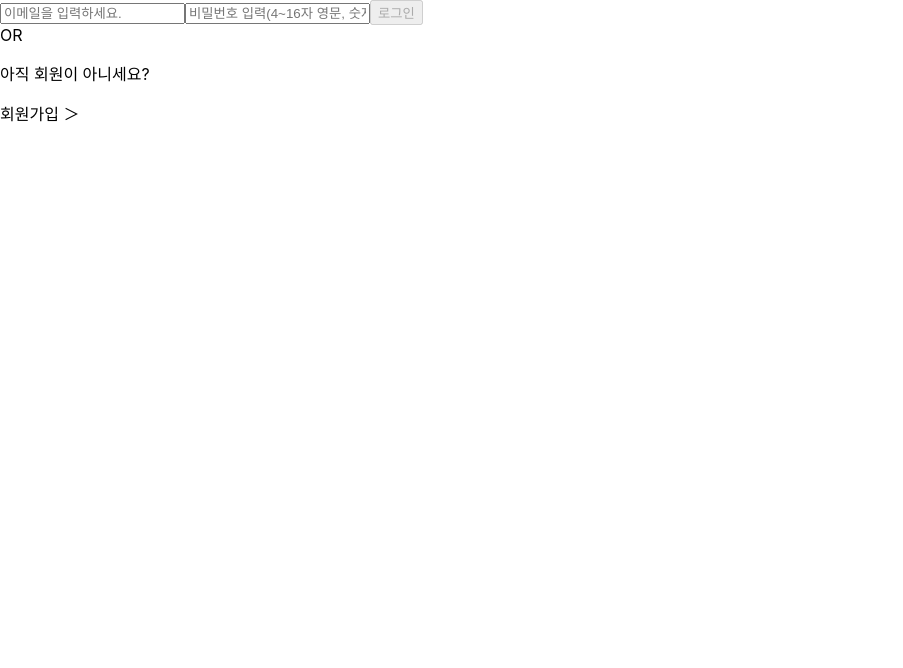
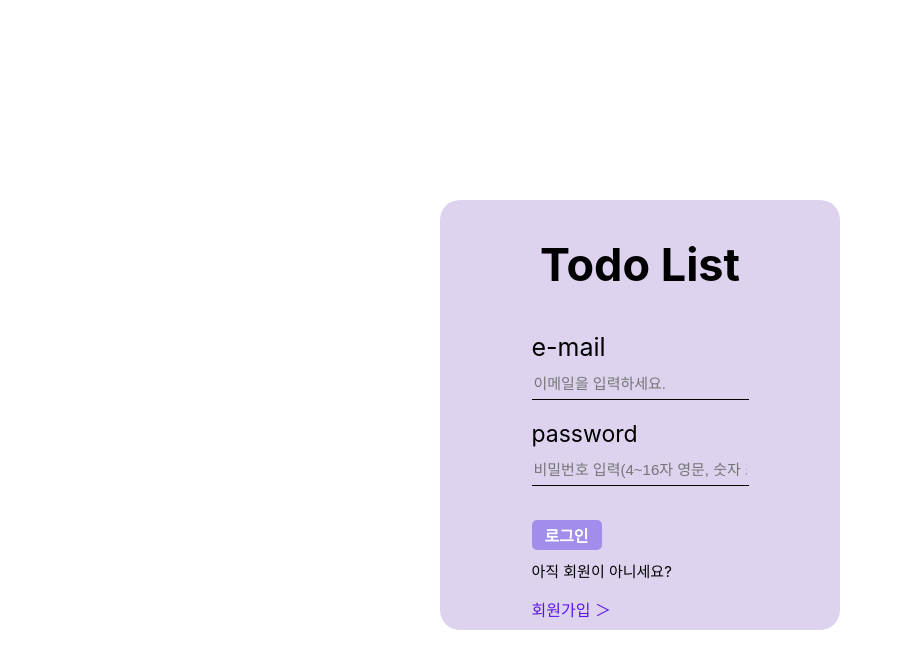
Before and after one commit to k-gardn/wanted-pre-onboarding-frontend, a React (Create React App) app: page /login in a window 1280 px wide. Shown: the top 668 px of the page, without its empty margins (0-903 px from the left). Built offline with nearby package versions, Linux system fonts and the light colour scheme.

Commit message:
Design: ui 구현

```diff
--- a/src/components/form/Form.jsx
+++ b/src/components/form/Form.jsx
@@ -1,4 +1,5 @@
 import React, { useState, useRef } from "react";
+import styled from "styled-components";
 import { instance } from "../../network/request";
 
 export const Form = ({ todo, setTodo }) => {
@@ -28,8 +29,7 @@ export const Form = ({ todo, setTodo }) => {
 
   return (
     <form onSubmit={onSubmitHandler} className="form_container">
-      <div className="input_container">
-        <label>내용</label>
+      <FormContainer className="input_container">
         <input
           type="text"
           name="content"
@@ -38,9 +38,40 @@ export const Form = ({ todo, setTodo }) => {
           value={inputTodo.todo}
           required
         />
-      </div>
-      <button onClick={creatTodoHandler}>추가하기</button>
+        <button onClick={creatTodoHandler}>추가하기</button>
+      </FormContainer>
     </form>
   );
 };
 export default Form;
+
+const FormContainer = styled.div`
+  display: flex;
+  margin-bottom: 20px;
+  & input {
+    &::placeholder {
+      display: flex;
+      padding-left: 15px;
+    }
+    border: none;
+    border-radius: 10px;
+    width: 25vw;
+    height: 30px;
+    font-size: 15px;
+    margin-right: 20px;
+    /* background-color: transparent; */
+  }
+  & button {
+    border: transparent;
+    border-radius: 5px;
+    /* padding: 8px 10px; */
+    background-color: #6949e980;
+    width: 75px;
+    height: 30px;
+    text-align: center;
+    color: white;
+    font-size: 15px;
+    font-weight: 600;
+    cursor: pointer;
+  }
+`;
--- a/src/components/todo/EditItem.jsx
+++ b/src/components/todo/EditItem.jsx
@@ -1,5 +1,6 @@
 import React from "react";
 import { useState } from "react";
+import styled from "styled-components";
 import { instance } from "../../network/request";
 
 export const EditItem = ({
@@ -37,9 +38,8 @@ export const EditItem = ({
   }
 
   return (
-    <>
+    <EditItemContainer>
       <form onSubmit={(e) => e.preventDefault()}>
-        <label>내용</label>
         <input
           type="text"
           name="content"
@@ -48,8 +48,57 @@ export const EditItem = ({
           value={content}
           required
         />
-        <button onClick={editTodoHandler}>제출</button>
+        <EditbuttonSet>
+          <EditButton onClick={editTodoHandler}>제출</EditButton>
+          <EditCancelButton onClick={closeEdit}>수정 취소</EditCancelButton>
+        </EditbuttonSet>
       </form>
-    </>
+    </EditItemContainer>
   );
 };
+
+const EditItemContainer = styled.div`
+  display: flex;
+  flex-direction: column;
+  & form {
+    display: flex;
+    flex-direction: column;
+  }
+  & input {
+    &::placeholder {
+      display: flex;
+      padding-left: 10px;
+    }
+    border: 2px solid #6949e980;
+    border-radius: 10px;
+    width: 220px;
+    height: 30px;
+    font-size: 15px;
+    margin-top: 10px;
+  }
+`;
+
+const EditbuttonSet = styled.div`
+  margin-top: 10px;
+  display: flex;
+  justify-content: flex-end;
+`;
+
+const EditButton = styled.button`
+  border: 2px solid #6949e980;
+  background-color: white;
+  color: #502ae7ee;
+  border-radius: 7px;
+  padding: 5px 7px;
+  cursor: pointer;
+  margin: 0 7px;
+`;
+
+const EditCancelButton = styled.button`
+  border: 2px solid #6949e980;
+  background-color: white;
+  color: #502ae7ee;
+  border-radius: 7px;
+  padding: 5px 7px;
+  cursor: pointer;
+`;
--- a/src/components/todo/TodoItem.jsx
+++ b/src/components/todo/TodoItem.jsx
@@ -51,9 +51,13 @@ export const TodoItem = ({ id, todo, setTodo, isCompleted, userId }) => {
     <TodoItemContainer>
       {editMode ? <div>{todo}</div> : <div>{content}</div>}
       {status ? (
-        <button onClick={completeHandler}>not yet</button>
+        <StatusButton className="notyet" onClick={completeHandler}>
+          not yet
+        </StatusButton>
       ) : (
-        <button onClick={completeHandler}>complete!</button>
+        <StatusButton className="completed" onClick={completeHandler}>
+          complete!
+        </StatusButton>
       )}
       {editMode ? (
         <>
@@ -65,21 +69,65 @@ export const TodoItem = ({ id, todo, setTodo, isCompleted, userId }) => {
             setTodo={setTodo}
             closeEdit={closeEdit}
           />
-          <button onClick={closeEdit}>수정 취소</button>
         </>
       ) : (
-        <>
-          <button onClick={updateHandler}>수정</button>
+        <MainButtonSet>
+          <button className="editButton" onClick={updateHandler}>
+            수정
+          </button>
           <button onClick={deleteHandler}>삭제</button>
-        </>
+        </MainButtonSet>
       )}
     </TodoItemContainer>
   );
 };
 
 const TodoItemContainer = styled.div`
-  border: 1px solid red;
+  background-color: white;
+  display: flex;
+  flex-direction: column;
+  position: relative;
+  align-items: center;
+  justify-content: center;
+  border-radius: 15px;
+  /* padding: 10px; */
   height: 150px;
-  width: 500px;
+  width: 40vw;
   margin: 0 auto;
+  margin-bottom: 20px;
 `;
+
+const StatusButton = styled.button`
+  position: absolute;
+  top: 10px;
+  right: 20px;
+  border: transparent;
+  color: white;
+  border-radius: 5px;
+  padding: 5px;
+  font-size: 16px;
+  cursor: pointer;
+  &.completed {
+    background-color: #394ae185;
+  }
+  &.notyet {
+    background-color: #abaaaa;
+  }
+`;
+
+const MainButtonSet = styled.div`
+  position: absolute;
+  bottom: 10px;
+  right: 10px;
+  & button {
+    border: 2px solid #6949e980;
+    background-color: white;
+    color: #502ae7ee;
+    border-radius: 7px;
+    padding: 5px 7px;
+    cursor: pointer;
+  }
+  .editButton {
+    margin-right: 10px;
+  }
+`;
--- a/src/pages/TodoList.jsx
+++ b/src/pages/TodoList.jsx
@@ -3,6 +3,7 @@ import { useNavigate } from "react-router-dom";
 import Form from "../components/form/Form";
 import { TodoItem } from "../components/todo/TodoItem";
 import { instance } from "../network/request";
+import styled from "styled-components";
 
 export const TodoMain = () => {
   const navigate = useNavigate();
@@ -35,13 +36,23 @@ export const TodoMain = () => {
   console.log(list);
 
   return (
-    <>
-      <div>todo List</div>
+    <TodoListContainer>
+      <h1>Todo List</h1>
       <Form todo={todo} setTodo={setTodo} />
       {list &&
         list?.map((todo) => {
           return <TodoItem key={todo.id} {...todo} setTodo={setTodo} />;
         })}
-    </>
+    </TodoListContainer>
   );
 };
+
+const TodoListContainer = styled.div`
+  border-radius: 20px;
+  background-color: #5720af32;
+  display: flex;
+  flex-direction: column;
+  align-items: center;
+  margin: 10vh auto;
+  width: 70vw;
+`;
--- a/src/pages/auth/Join.jsx
+++ b/src/pages/auth/Join.jsx
@@ -84,7 +84,7 @@ export const Join = () => {
             onChange={repwHandler}
           ></input>
         </PasswordBox>
-        <button
+        <JoinButton
           type="submit"
           onClick={() => join(email, password)}
           disabled={
@@ -95,15 +95,16 @@ export const Join = () => {
           }
         >
           가입하기
-        </button>
-        <button onClick={() => navigate("/login")}>로그인</button>
+        </JoinButton>
+        <LoginButton onClick={() => navigate("/login")}>로그인</LoginButton>
       </form>
     </JoinContainer>
   );
 };
 
 const JoinContainer = styled.div`
-  border: 1px solid red;
+  border-radius: 20px;
+  background-color: #5720af32;
   display: flex;
   flex-direction: column;
   align-items: center;
@@ -111,7 +112,7 @@ const JoinContainer = styled.div`
   height: 430px;
   width: 400px;
   & h2 {
-    margin-bottom: 50px;
+    margin-bottom: 5vh;
     font-size: 45px;
   }
 `;
@@ -137,7 +138,7 @@ const EmailBox = styled.div`
 const PasswordBox = styled.div`
   display: flex;
   flex-direction: column;
-  margin-bottom: 40px;
+  margin-bottom: 3vh;
 
   & label {
     font-size: 23px;
@@ -153,3 +154,32 @@ const PasswordBox = styled.div`
     margin-bottom: 10px;
   }
 `;
+
+const JoinButton = styled.button`
+  border: transparent;
+  border-radius: 5px;
+  /* padding: 8px 12px; */
+  background-color: #6949e980;
+  background-color: ${(props) => (props.disabled ? "gray" : "#6949e980;")};
+  width: 75px;
+  height: 30px;
+  color: white;
+  font-size: 16px;
+  font-weight: 600;
+  margin-right: 15px;
+  cursor: pointer;
+`;
+
+const LoginButton = styled.button`
+  border: transparent;
+  border-radius: 5px;
+  /* padding: 8px 10px; */
+  background-color: #5e49e98e;
+  width: 75px;
+  height: 30px;
+  text-align: center;
+  color: white;
+  font-size: 16px;
+  font-weight: 600;
+  cursor: pointer;
+`;
--- a/src/pages/auth/Login.jsx
+++ b/src/pages/auth/Login.jsx
@@ -23,6 +23,7 @@ export const Login = () => {
         navigate("/todo");
       }
     } catch (error) {
+      alert("이메일 혹은 비밀번호를 다시 확인해주세요.");
       console.log(error);
     }
   }
@@ -42,14 +43,20 @@ export const Login = () => {
   };
 
   return (
-    <div>
+    <LoginContainer>
+      <h2>Todo List</h2>
       <form onSubmit={handleSubmit}>
+        <EmailBox>
+          <label>e-mail</label>
           <input
             placeholder="이메일을 입력하세요."
             title="email"
             value={email}
             onChange={emailHandler}
           ></input>
+        </EmailBox>
+        <PasswordBox>
+          <label>password</label>
           <input
             placeholder="비밀번호 입력(4~16자 영문, 숫자 조합)"
             title="password"
@@ -57,26 +64,27 @@ export const Login = () => {
             value={password}
             onChange={pwHandler}
           ></input>
-        <button
+        </PasswordBox>
+        <LoginButton
           onClick={loginHandler}
           disabled={email === "" || password === ""}
         >
           로그인
-        </button>
-        <div>OR</div>
-        <div>
-          <p>아직 회원이 아니세요?</p>
-          <p onClick={() => navigate("/join")} style={{ cursor: "pointer" }}>
+        </LoginButton>
+        <GoJoin>
+          <div>아직 회원이 아니세요?</div>
+          <p onClick={() => navigate("/")} style={{ cursor: "pointer" }}>
             회원가입 ＞
           </p>
-        </div>
+        </GoJoin>
       </form>
-    </div>
+    </LoginContainer>
   );
 };
 
 const LoginContainer = styled.div`
-  border: 1px solid red;
+  border-radius: 20px;
+  background-color: #5720af32;
   display: flex;
   flex-direction: column;
   align-items: center;
@@ -84,7 +92,7 @@ const LoginContainer = styled.div`
   height: 430px;
   width: 400px;
   & h2 {
-    margin-bottom: 50px;
+    margin-bottom: 5vh;
     font-size: 45px;
   }
 `;
@@ -110,7 +118,7 @@ const EmailBox = styled.div`
 const PasswordBox = styled.div`
   display: flex;
   flex-direction: column;
-  margin-bottom: 40px;
+  margin-bottom: 3vh;
 
   & label {
     font-size: 23px;
@@ -126,3 +134,30 @@ const PasswordBox = styled.div`
     margin-bottom: 10px;
   }
 `;
+
+const LoginButton = styled.button`
+  border: transparent;
+  border-radius: 5px;
+  /* padding: 8px 10px; */
+  background-color: #6949e980;
+  width: 70px;
+  height: 30px;
+  text-align: center;
+  color: white;
+  font-size: 16px;
+  font-weight: 600;
+  cursor: pointer;
+`;
+
+const GoJoin = styled.div`
+  & div {
+    padding-top: 10px;
+    font-size: 15px;
+  }
+  & p {
+    color: #5a17ea;
+    padding-bottom: 10px;
+    font-size: 16px;
+    /* font-weight: 600; */
+  }
+`;
```
Lines whose indentation alone changed are shown as unchanged.
